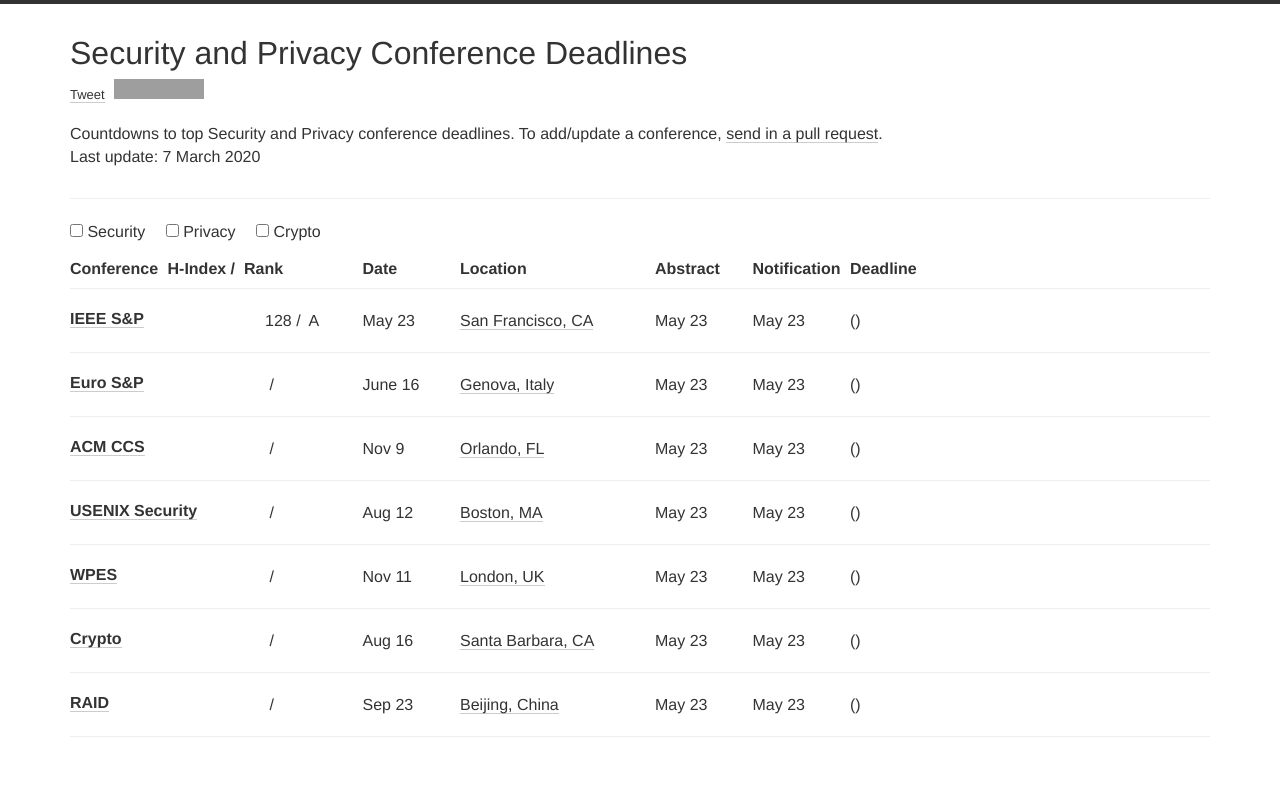
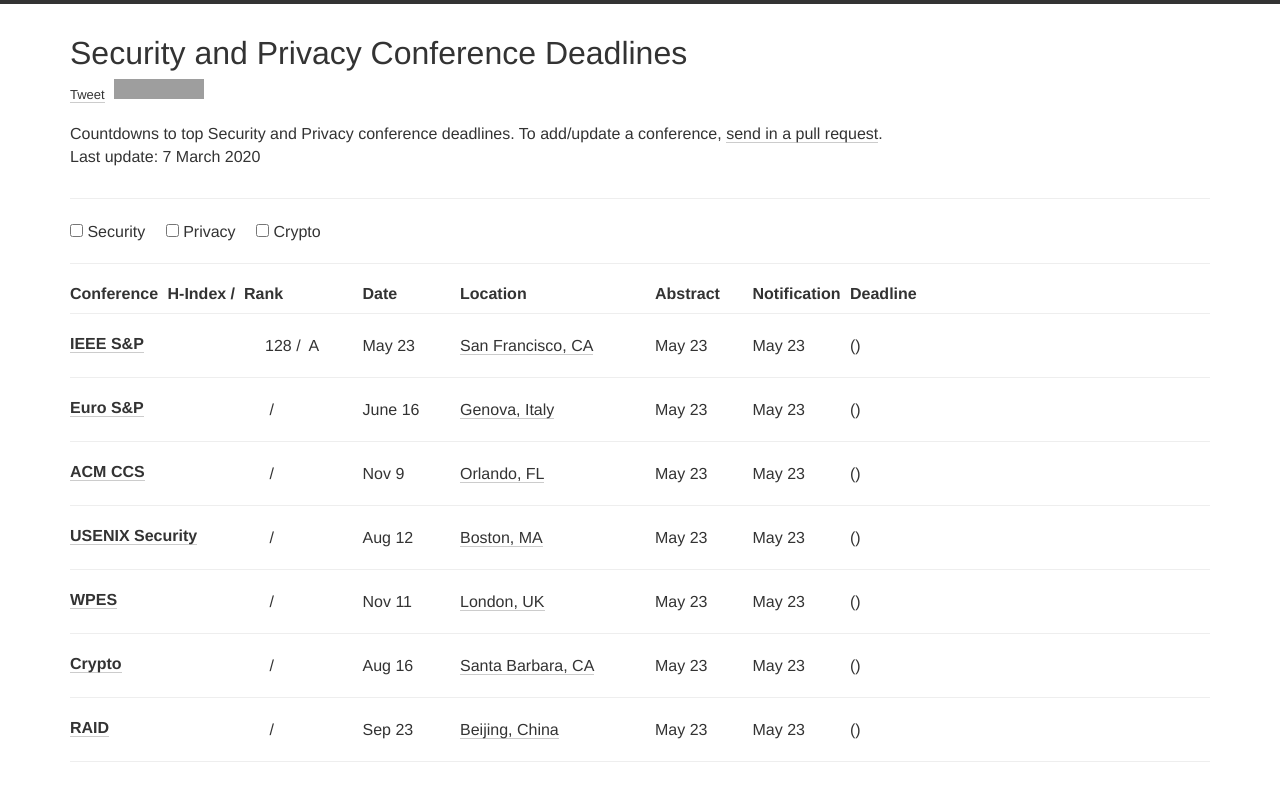
Before and after one commit to jianghaizhi/conference, a Jekyll site: the page built from index.html, in a window 1280 px wide. Shown: the top 801 px of the page. Built offline with Jekyll 4.4.1, drawn with Linux system fonts in a browser that asks for light colours; nearby versions of some CDN libraries; comment, search, counter and statistics services are not loaded; grey boxes are pictures that could not be loaded.

Commit message:
Update index.html

```diff
--- a/index.html
+++ b/index.html
@@ -45,7 +45,8 @@
                   </div>
                   {% endfor %}
                 </div>
-              </form>
+              </form><hr>
+
                   <div class="row">
        <div class="col-xs-12 col-md-1"><h2>Conference</h2></div>
         <div class="col-xs-12 col-md-2"><h2>H-Index&nbsp;/&nbsp; Rank</h2></div>
```
